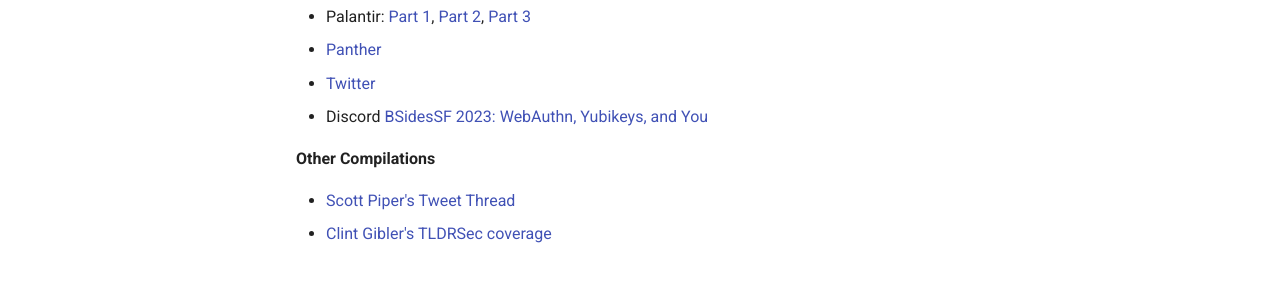
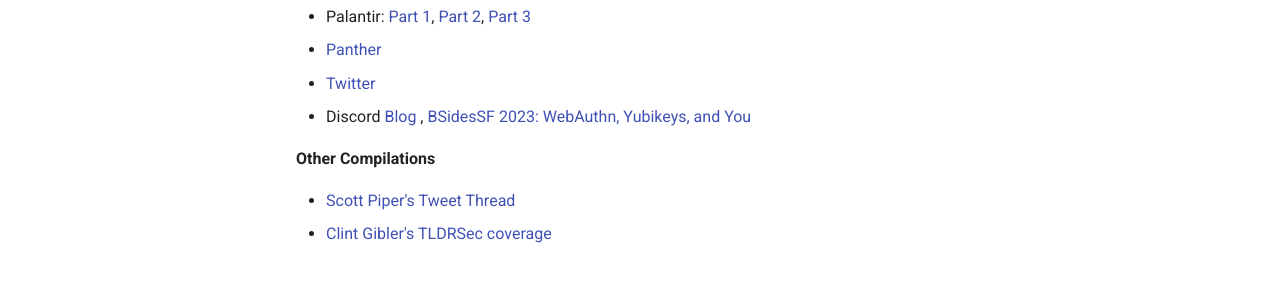
Before and after one commit to ramimac/wiki, an MkDocs documentation site: the page built from docs/deploying-webauthn.md, in a window 1280 px wide. Shown: the part 352-652 px from the top of the page. Built offline with MkDocs 1.6.1 and Material for MkDocs 9.7.7, drawn with Linux system fonts in a browser that asks for light colours.

Commit message:
Update deploying-webauthn.md

```diff
--- a/docs/deploying-webauthn.md
+++ b/docs/deploying-webauthn.md
@@ -11,7 +11,7 @@
 * Palantir: [Part 1](https://blog.palantir.com/hardware-selection-and-logistics-passwordless-authentication-series-1-cef0a4550fab), [Part 2](https://blog.palantir.com/technical-controls-rollout-and-edge-cases-passwordless-authentication-series-2-c9b6dcd349e?source=user_profile---------13----------------------------), [Part 3](https://blog.palantir.com/new-hires-lost-keys-lessons-learned-passwordless-authentication-series-3-dfdd79e89fb6)
 * [Panther](https://panther.com/blog/going-phishless-how-panther-deployed-webauthn/)
 * [Twitter](https://blog.twitter.com/engineering/en_us/topics/insights/2021/how-we-rolled-out-security-keys-at-twitter)
-* Discord [BSidesSF 2023: WebAuthn, Yubikeys, and You](https://www.youtube.com/watch?v=IJHkaXT3nWI&list=PLbZzXF2qC3RuQAuC0C4Q7Lk4eQluqIVzL&index=54)
+* Discord [Blog](https://discord.com/blog/how-discord-rolled-out-yubikeys-for-all-employees) , [BSidesSF 2023: WebAuthn, Yubikeys, and You](https://www.youtube.com/watch?v=IJHkaXT3nWI&list=PLbZzXF2qC3RuQAuC0C4Q7Lk4eQluqIVzL&index=54)
 
 **Other Compilations**
 
```
